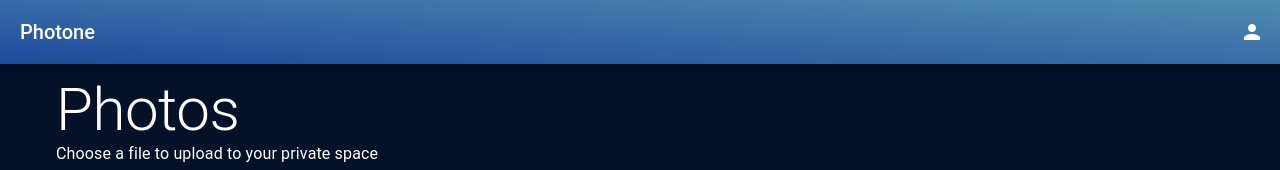
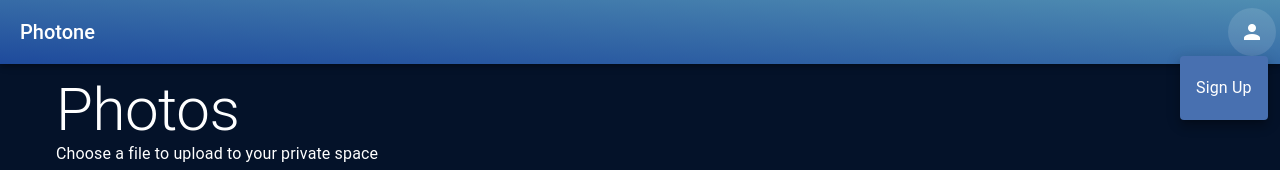
Before and after one commit to erwan-legoff/photone, a Nuxt app: page / in a window 1280 px wide. Both pictures are taken after a click on the button 1252 px from the left and 32 px from the top of the page. Shown: the top 170 px of the page. Built offline with nearby package versions, Linux system fonts and the light colour scheme; no server answers.

Commit message:
a working simple app-bar that navigate to sign up

```diff
--- a/app/components/AppBar.vue
+++ b/app/components/AppBar.vue
@@ -11,6 +11,13 @@
 
         <v-btn icon>
             <v-icon>mdi-account</v-icon>
+            <v-menu activator="parent" location="bottom" transition="slide-x-reverse-transition">
+                <v-list>
+                    <v-list-item @click="navigateTo('/sign-up')">
+                        <v-list-item-title> Sign Up </v-list-item-title>
+                    </v-list-item>
+                </v-list>
+            </v-menu>
         </v-btn>
     </v-app-bar>
 </template>
```
